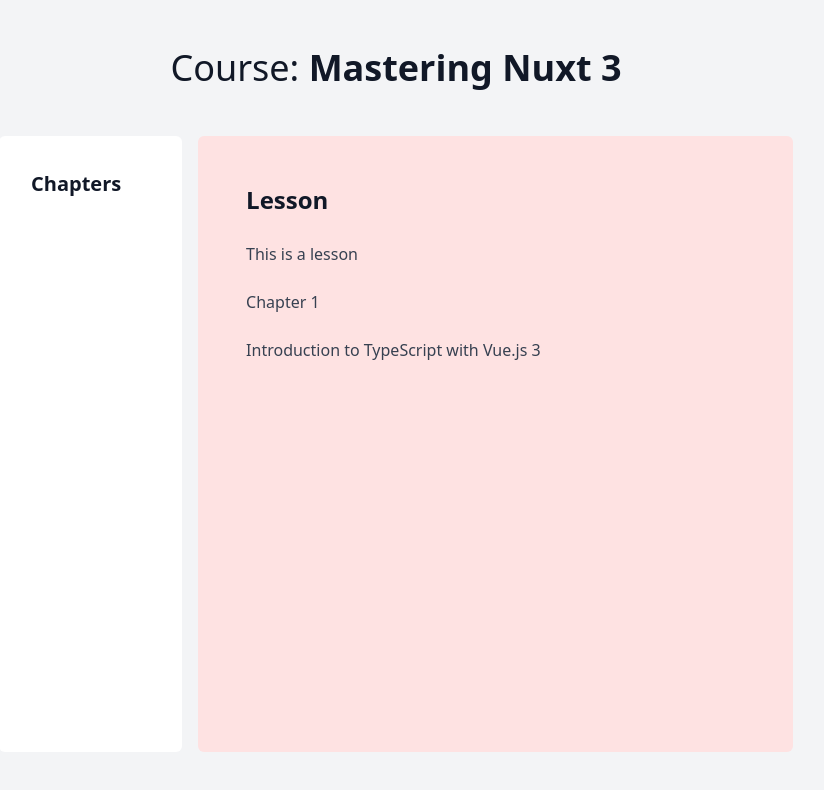
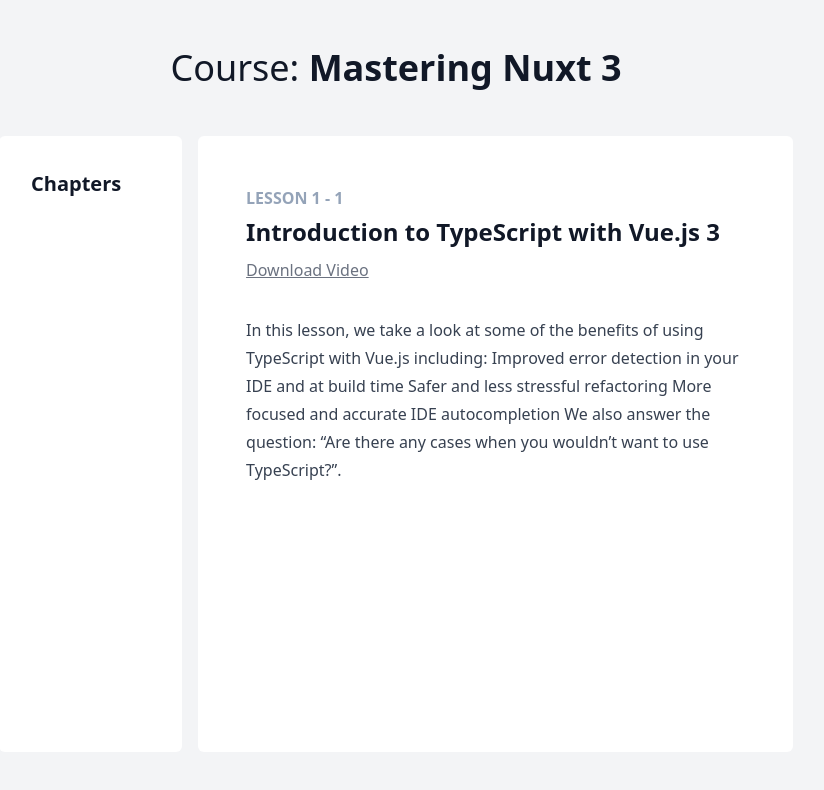
Before and after one commit to Vladimir2011/Mastering-Nuxt-3, a Nuxt app: page /course/chapter/1-chapter-1/lesson/1-introduction-to-typescript-with-vue-js-3 in a window 1280 px wide. Shown: the top 790 px of the page, without its empty margins (244-1068 px from the left). Built offline with nearby package versions, Linux system fonts and the light colour scheme.

Commit message:
1-6 Update Lesson Styling

```diff
--- a/pages/course.vue
+++ b/pages/course.vue
@@ -19,7 +19,7 @@
         <!-- All the lessons for the course listed here -->
       </div>
 
-      <div class="prose p-12 bg-red-100 rounded-md w-[65ch]">
+      <div class="prose p-12 bg-white rounded-md w-[65ch]">
         <NuxtPage />
       </div>
     </div>
--- a/pages/course/chapter/[chapterSlug]/lesson/[lessonSlug].vue
+++ b/pages/course/chapter/[chapterSlug]/lesson/[lessonSlug].vue
@@ -1,8 +1,27 @@
 <template>
-  <h2>Lesson</h2>
-  <p>This is a lesson</p>
-  <p>{{ chapter.title }}</p>
-  <p>{{ lesson.title }}</p>
+  <div>
+    <p class="mt-0 uppercase font-bold text-slate-400 mb-1">
+      Lesson {{ chapter.number }} - {{ lesson.number }}
+    </p>
+    <h2 class="my-0">{{ lesson.title }}</h2>
+    <div class="flex space-x-4 mt-2 mb-8">
+      <a
+        v-if="lesson.sourceUrl"
+        class="font-normal text-md text-gray-500"
+        :href="lesson.sourceUrl"
+      >
+        Download Source Code
+      </a>
+      <a
+        v-if="lesson.downloadUrl"
+        class="font-normal text-md text-gray-500"
+        :href="lesson.downloadUrl"
+      >
+        Download Video
+      </a>
+    </div>
+    <p>{{ lesson.text }}</p>
+  </div>
 </template>
 
 <script setup lang="ts">
```
